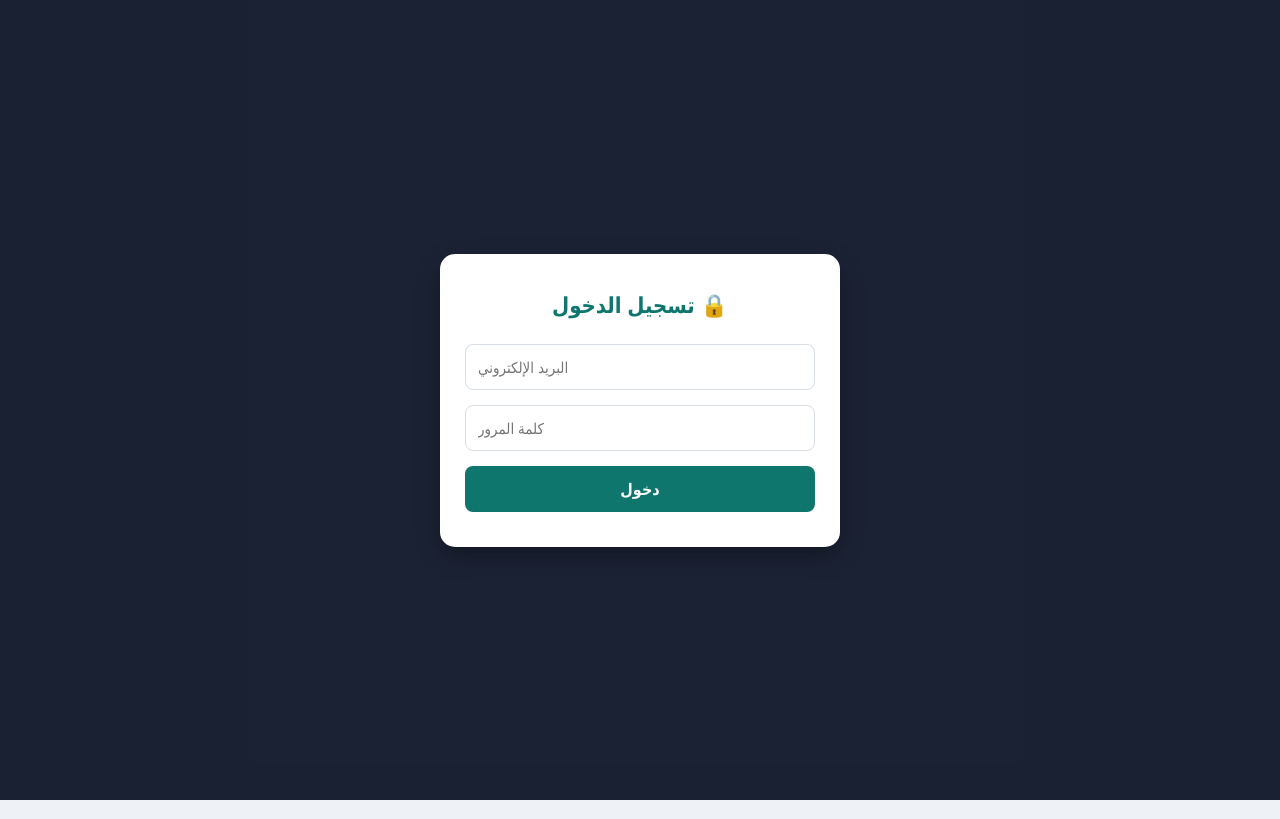
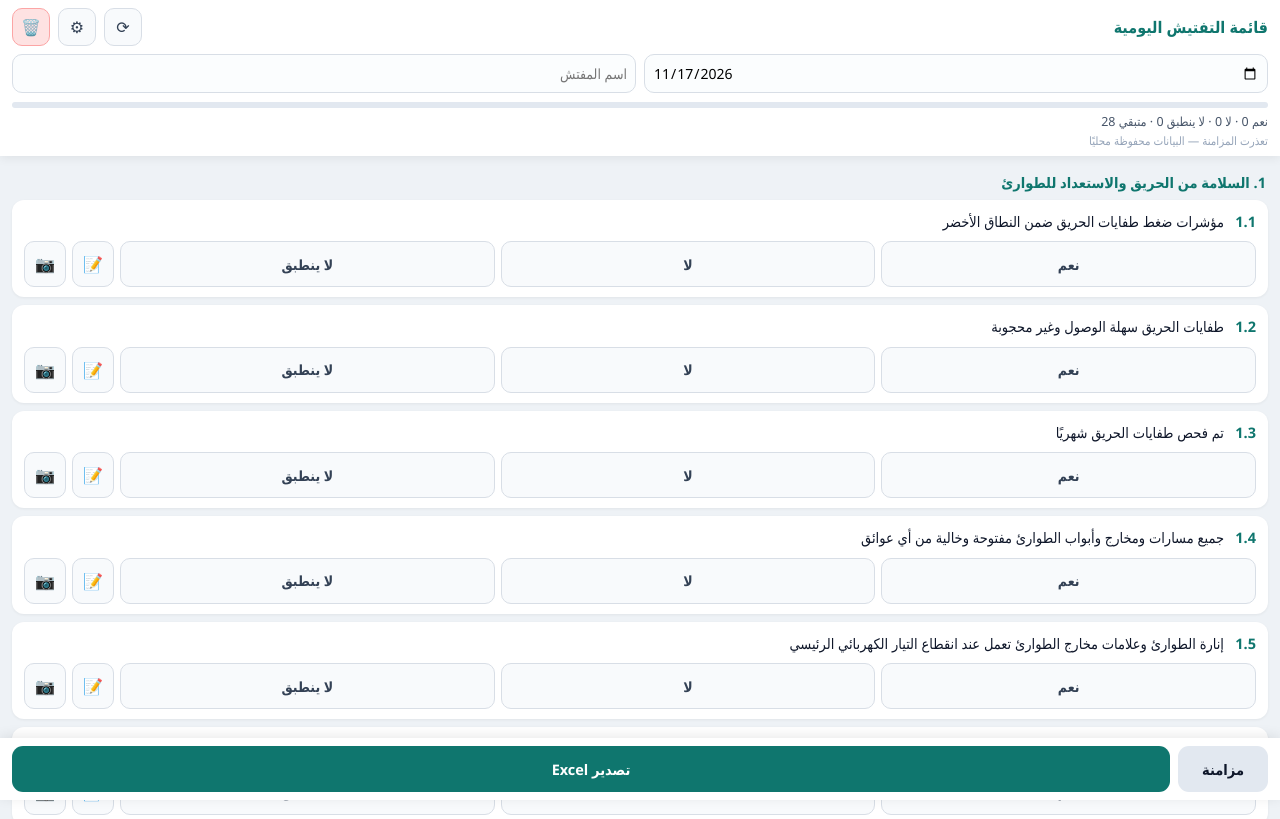
Before and after one commit to HBatanony/inspection-app-secure, a plain HTML site: page index.html in a window 1280 px wide. Shown: the top 819 px of the page. Drawn offline with nearby package versions, Linux system fonts and the light colour scheme; no server answers.

Commit message:
Add files via upload

```diff
--- a/index.html
+++ b/index.html
@@ -143,16 +143,11 @@ const appContent = document.getElementById('appContent');
 const loginBtn = document.getElementById('loginBtn');
 const loginError = document.getElementById('loginError');
 
-async function checkAuth() {
-    const { data: { session } } = await supabaseClient.auth.getSession();
-    if (session) {
-        authOverlay.style.display = 'none';
-        appContent.style.display = 'block'; // إظهار التطبيق
-    } else {
-        authOverlay.style.display = 'flex';
-        appContent.style.display = 'none'; // إخفاء التطبيق
-    }
-}
+ async function checkAuth() {
+     // تخطي تسجيل الدخول مؤقتاً بسبب عطل خوادم Supabase
+     authOverlay.style.display = 'none';
+     appContent.style.display = 'block';
+ }
 
 async function login() {
     const email = document.getElementById('loginEmail').value;
```
